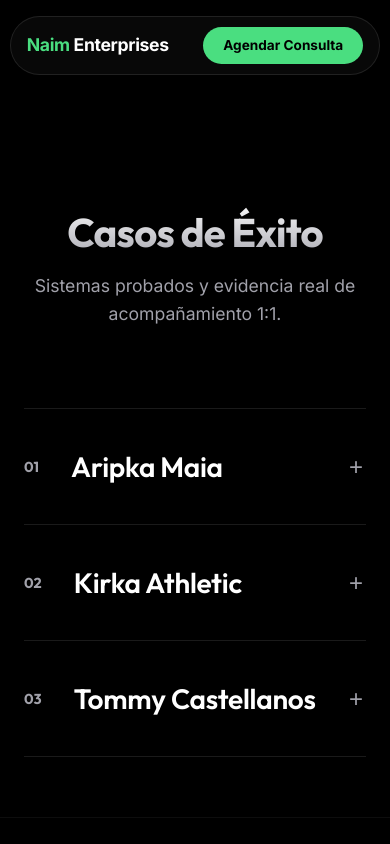
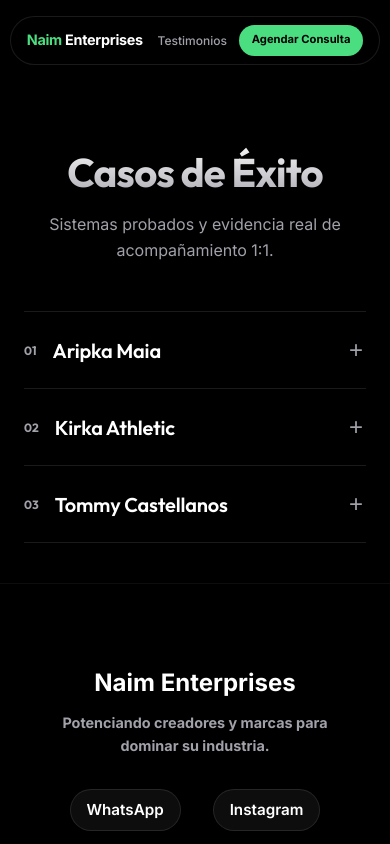
Before and after one commit to aleexxrodriguezz/Naim-Portfolio, a Next.js app: page /testimonios in a window 390 px wide. Shown: the top 844 px of the page. Built offline with nearby package versions, Linux system fonts and the light colour scheme.

Commit message:
Corrección móvil: Navbar completamente visible en móviles y optimización responsiva de la página de testimonios

```diff
--- a/src/app/testimonios/testimonios.module.css
+++ b/src/app/testimonios/testimonios.module.css
@@ -44,6 +44,7 @@
   cursor: pointer;
   transition: all 0.3s ease;
   color: #fff;
+  text-align: left;
 }
 
 .accordionHeader:hover {
@@ -105,7 +106,7 @@
 }
 
 .active .accordionContent {
-  max-height: 3000px;
+  max-height: 4000px;
   opacity: 1;
   padding-bottom: 4rem;
   pointer-events: auto;
@@ -113,7 +114,7 @@
 
 .contentLayout {
   display: grid;
-  grid-template-columns: 1fr 1.5fr;
+  grid-template-columns: 1fr 1.2fr;
   gap: 5rem;
   padding-top: 2rem;
 }
@@ -197,6 +198,36 @@
 }
 
 @media (max-width: 850px) {
+  .main {
+    padding-top: 100px;
+  }
+
+  .section {
+    padding: 40px 0;
+  }
+
+  .subtitle {
+    margin-bottom: 3rem;
+    font-size: 1rem;
+    padding: 0 1rem;
+  }
+
+  .accordionHeader {
+    padding: 1.5rem 0;
+  }
+
+  .headerTitle {
+    gap: 1rem;
+  }
+
+  .headerTitle h2 {
+    font-size: 1.25rem;
+  }
+
+  .index {
+    font-size: 0.75rem;
+  }
+
   .headerInfo .badge {
     display: none;
   }
@@ -205,4 +236,21 @@
     grid-template-columns: 1fr;
     gap: 3rem;
   }
+
+  .detailPill {
+    font-size: 0.9rem;
+    padding: 0.75rem 1rem;
+  }
+
+  .visualsPart {
+    gap: 2rem;
+  }
+
+  .evidenceImg {
+    max-width: 100%;
+  }
+
+  .resultItem img {
+    max-width: 100%;
+  }
 }
--- a/src/components/Header.module.css
+++ b/src/components/Header.module.css
@@ -19,6 +19,8 @@
   max-width: 900px;
   border: 1px solid rgba(255, 255, 255, 0.1);
   box-shadow: 0 10px 30px rgba(0, 0, 0, 0.5);
+  background: rgba(0, 0, 0, 0.6);
+  backdrop-filter: blur(10px);
 }
 
 .logo a {
@@ -31,7 +33,7 @@
 
 .nav {
   display: flex;
-  gap: 2rem;
+  gap: 1.5rem;
   align-items: center;
 }
 
@@ -66,14 +68,24 @@
 @media (max-width: 768px) {
   .container {
     width: 95%;
-    padding: 0.6rem 1rem;
+    padding: 0.5rem 1rem;
+    gap: 0.5rem;
+  }
+
+  .logo a {
+    font-size: 0.9rem;
   }
 
   .nav {
-    gap: 1rem;
+    gap: 0.75rem;
   }
 
   .link {
-    display: none;
+    font-size: 0.75rem;
+  }
+
+  .btn {
+    padding: 0.4rem 0.8rem;
+    font-size: 0.7rem;
   }
 }
```
